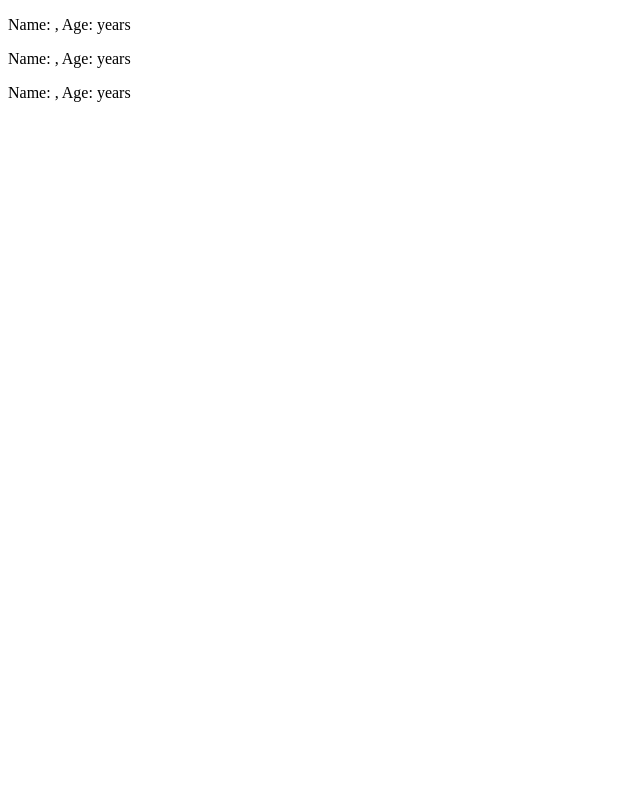
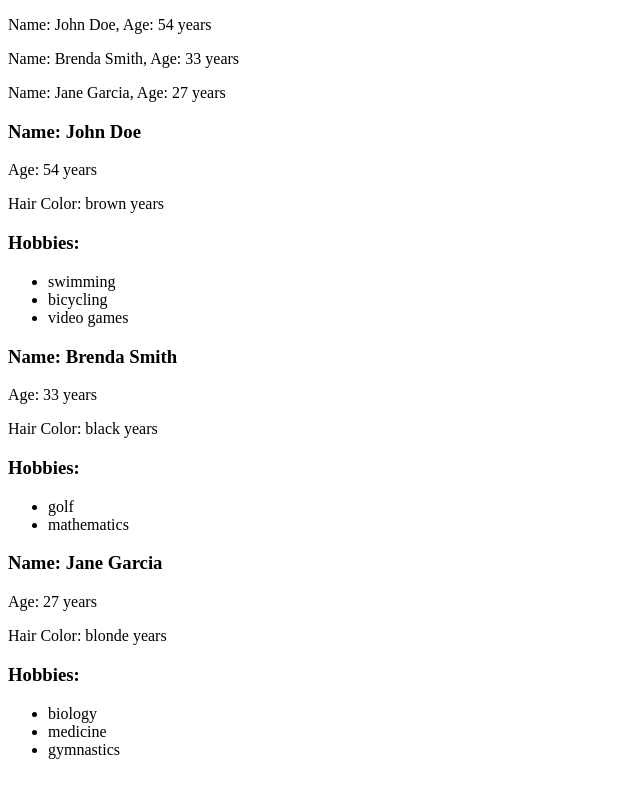
Before and after one commit to Hu5ky/react-design-patterns-course, a React (Vite) app: page / in a window 1280 px wide. Shown: the whole page, without its empty margins (0-640 px from the left). Built offline with nearby package versions, Linux system fonts and the light colour scheme.

Commit message:
Fixed export issues in LargePersonListItem and displayed Large and Small person item lists in the main app

```diff
--- a/src/App.tsx
+++ b/src/App.tsx
@@ -1,4 +1,5 @@
 // import './App.css';
+import { LargePersonListItem } from './people/LargePersonListItem.tsx';
 import { SmallPersonListItem } from './people/SmallPersonListItem.tsx';
 import { RegularList } from './RegularList.tsx';
 
@@ -23,11 +24,15 @@ function App() {
   return (
     <>
       <RegularList
-        items={peopleData}
-        resourceName="person"
-        itemComponent={SmallPersonListItem}
+          items={peopleData}
+          resourceName="person"
+          itemComponent={SmallPersonListItem}
       />
-
+      <RegularList
+          items={peopleData}
+          resourceName="person"
+          itemComponent={LargePersonListItem}
+      />
     </>
   )
 }
--- a/src/people/LargePersonListItem.tsx
+++ b/src/people/LargePersonListItem.tsx
@@ -2,10 +2,10 @@ interface Person {
     name: string;
     age: number;
     hairColor: string;
-    hobbies: Array<string>;
+    hobbies: string[];
 }
 
-export const LargePersonListItem: React.FC<Person> = ( person ) => {
+export const LargePersonListItem = ({ person }: { person: Person }) => {
     const { name, age, hairColor, hobbies } = person;
     return (
         <>
@@ -19,3 +19,5 @@ export const LargePersonListItem: React.FC<Person> = ( person ) => {
         </>
     );
 }
+
+export default LargePersonListItem
--- a/src/people/SmallPersonListItem.tsx
+++ b/src/people/SmallPersonListItem.tsx
@@ -1,10 +1,14 @@
 interface Person {
     name: string;
     age: number;
+    hairColor: string;
+    hobbies: string[];
 }
 
-export const SmallPersonListItem: React.FC<Person> = ({ name, age }) => {
+export const SmallPersonListItem = ({ person }: { person: Person }) => {
     return (
-        <p>Name: {name}, Age: {age} years</p>
+        <p>Name: {person.name}, Age: {person.age} years</p>
     );
 }
+
+export default SmallPersonListItem
```
Also changed, not shown: src/main.tsx (line endings or trailing spaces).
